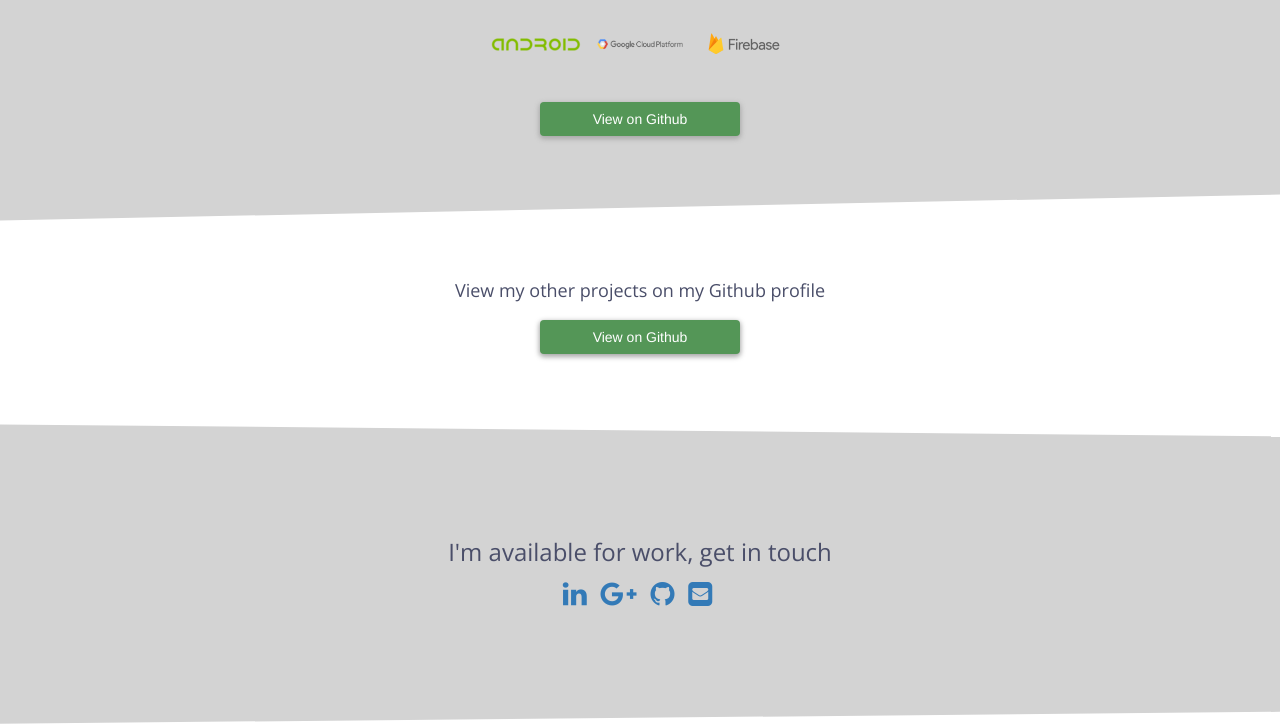
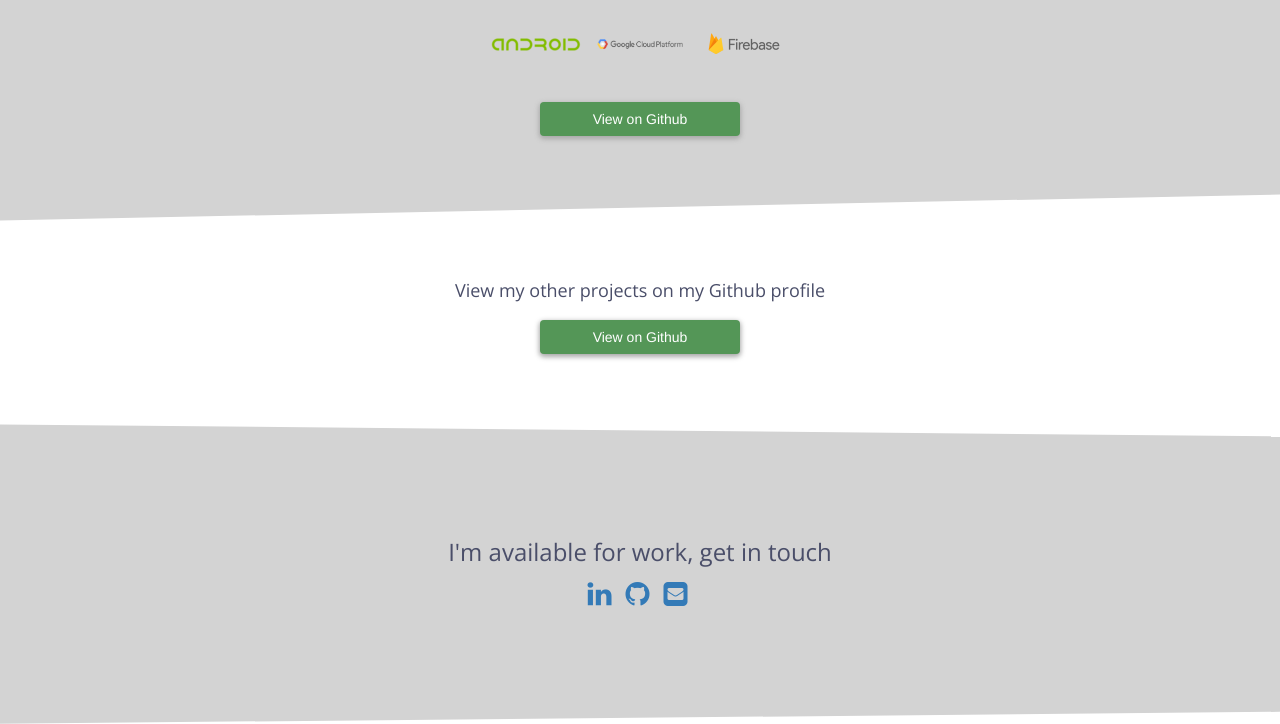
Before and after one commit to karanreddy77/karanreddy77.github.io, a plain HTML site: page index.html in a window 1280 px wide. Shown: the part 3052-3776 px from the top of the page. Drawn offline with nearby package versions, Linux system fonts and the light colour scheme.

Commit message:
Update index.html

```diff
--- a/index.html
+++ b/index.html
@@ -211,10 +211,9 @@
 	  				<div style="margin:50px;">
 	  					<h3 style="margin:50px 0 15px">I'm available for work, get in touch</h3>
 					  	<ul class="social list-inline">
-		                    <li><a href="https://www.linkedin.com/in/karan-reddy" target="_blank"><i class="fa fa-linkedin fa-2x"></i></a></li>
-		                    <li><a href="https://plus.google.com/+KaranReddy" target="_blank"><i class="fa fa-google-plus fa-2x"></i></a></li>
-		                    <li><a href="https://github.com/karanreddy77" target="_blank"><i class="fa fa-github fa-2x"></i></a></li>
-		                    <li><a href="mailto:karanreddy77@gmail.com" target="_blank"><i class="fa fa-envelope-square fa-2x"></i></a></li>
+		                    <li><a href="https://www.linkedin.com/in/karan-reddy" target="_blank" rel="noreferrer"><i class="fa fa-linkedin fa-2x"></i></a></li>
+		                    <li><a href="https://github.com/karanreddy77" target="_blank" rel="noreferrer"><i class="fa fa-github fa-2x"></i></a></li>
+		                    <li><a href="mailto:karanreddy77@gmail.com" target="_blank" rel="noreferrer"><i class="fa fa-envelope-square fa-2x"></i></a></li>
 		                    <!-- <li><a href="mailto:karanreddy77@gmail.com"><i class="fa fa-envelope fa-2x"></i></a></li> -->
 		                </ul>
 				  	</div>
```
